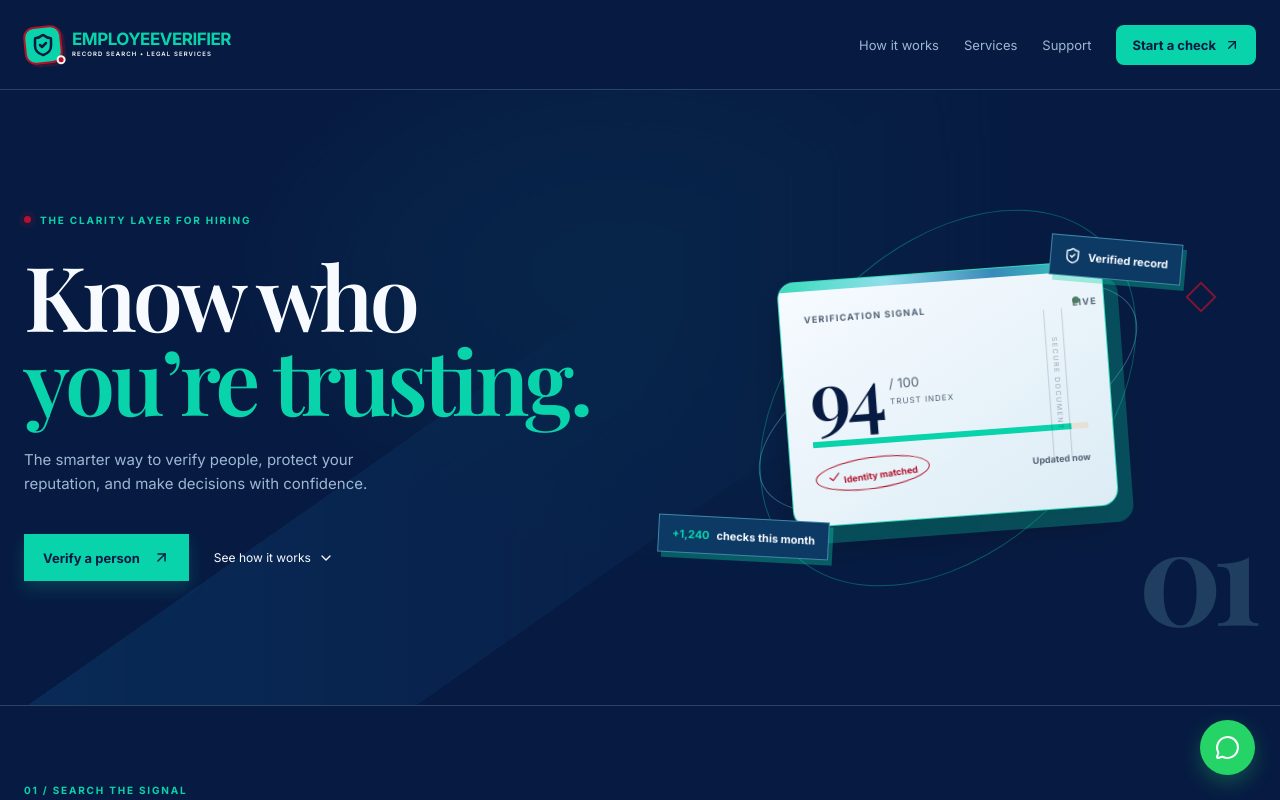
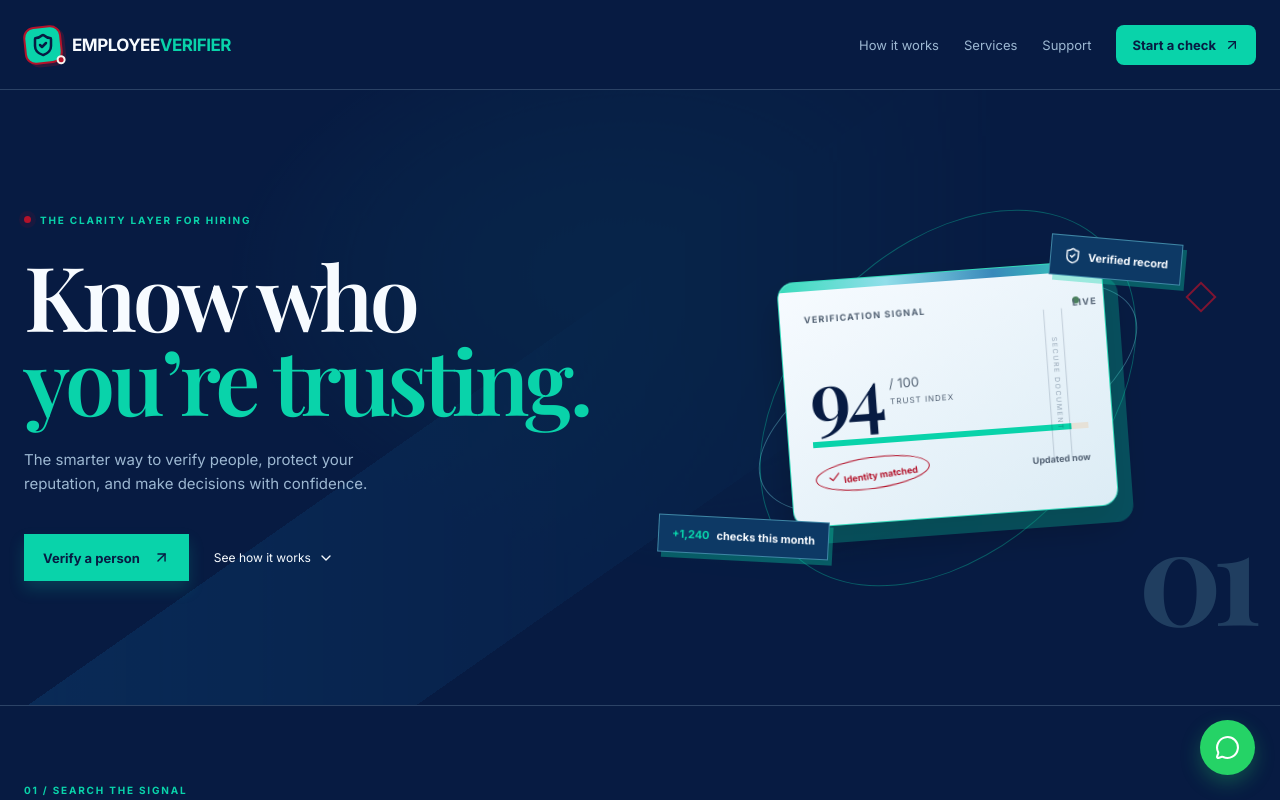
Before and after one commit to mashamshahzad44/Employee-Verifier, a React (Vite) app: page / in a window 1280 px wide. Shown: the top 800 px of the page. Built offline with nearby package versions, Linux system fonts and the light colour scheme.

Commit message:
Restore previous logo treatment

```diff
--- a/src/App.css
+++ b/src/App.css
@@ -5,7 +5,6 @@ main { min-height: 100vh; overflow: hidden; color: var(--navy); background: var(
 .shell { width: min(1180px, calc(100% - 80px)); margin: 0 auto; }
 .nav { height: 90px; display: flex; align-items: center; justify-content: space-between; border-bottom: 1px solid var(--line); position: relative; z-index: 5; }
 .brand { display: inline-flex; align-items: center; gap: 10px; flex-shrink: 0; font: 700 17px 'Inter', sans-serif; letter-spacing: -.5px; }.brand > span:last-child > span { color: var(--red); }.brand-mark { width: 38px; height: 38px; display: grid; place-items: center; color: var(--paper); background: var(--navy); border: 2px solid var(--red); border-radius: 11px; transform: rotate(-6deg); position: relative; box-shadow: 3px 3px 0 rgba(179,18,42,.22); }.brand-mark svg { transform: rotate(6deg); }.brand-mark i { position: absolute; right: -4px; bottom: -4px; width: 9px; height: 9px; background: var(--red); border: 2px solid var(--paper); border-radius: 50%; }
-.brand-copy { display: flex; flex-direction: column; align-items: flex-start; gap: 2px; }.brand-copy > span { line-height: 1; }.brand-copy small { color: currentColor; font: 600 6px/1.2 'Inter', sans-serif; letter-spacing: 1.1px; white-space: nowrap; }.footer .brand-copy small { color: #aab2bb; }.footer .brand-copy > span > span { color: #e7a9ad; }
 .nav-links { display: flex; align-items: center; gap: 25px; color: var(--ink-soft); font-size: 13px; }.nav-links a, .text-link { white-space: nowrap; transition: color .2s ease; }.nav-links a:hover, .text-link:hover { color: var(--red); }.nav-cta { display: inline-flex; align-items: center; gap: 8px; color: var(--paper) !important; background: var(--red); padding: 12px 16px; font-weight: 700; }.icon-button { border: 0; background: none; color: var(--navy); cursor: pointer; }.menu-button { display: none; }
 .hero { min-height: 615px; display: grid; grid-template-columns: 1fr 1fr; align-items: center; position: relative; }.hero::before { content: ''; position: absolute; inset: 0; opacity: .32; pointer-events: none; background-image: repeating-radial-gradient(ellipse at 20% 20%, transparent 0 15px, rgba(11,37,69,.13) 16px 17px, transparent 18px 30px), repeating-linear-gradient(28deg, transparent 0 13px, rgba(11,37,69,.08) 14px 15px, transparent 16px 28px); mask-image: linear-gradient(90deg, #000, transparent 80%); }
 .hero-copy, .hero-visual { position: relative; z-index: 1; }.eyebrow, .section-kicker { color: var(--red); text-transform: uppercase; letter-spacing: 1.8px; font-size: 10px; font-weight: 700; }.eyebrow { display: flex; align-items: center; gap: 9px; }.pulse, .live-dot { display: inline-block; width: 7px; height: 7px; border-radius: 50%; background: var(--red); }.pulse { box-shadow: 0 0 0 5px rgba(179,18,42,.1); }
--- a/src/App.jsx
+++ b/src/App.jsx
@@ -34,7 +34,7 @@ function App() {
       <nav className="nav shell">
         <a className="brand" href="#top" aria-label="Employee Verifier home">
           <span className="brand-mark"><ShieldCheck size={24} strokeWidth={2.5} /><i></i></span>
-          <span className="brand-copy"><span>EMPLOYEE<span>VERIFIER</span></span><small>RECORD SEARCH • LEGAL SERVICES</small></span>
+          <span>EMPLOYEE<span>VERIFIER</span></span>
         </a>
         <div className={`nav-links ${menuOpen ? 'is-open' : ''}`}>
           <a href="#how-it-works">How it works</a>
@@ -90,7 +90,7 @@ function App() {
 
       <section className="closing shell" id="support"><div><div className="eyebrow"><span className="pulse"></span> Here when the answer matters</div><h2>Good decisions<br /><em>feel different.</em></h2></div><a className="button button-lime" href="mailto:info@employeeverifier.com">Talk to our team <ArrowUpRight size={18} /></a></section>
       <footer className="footer shell">
-        <div className="footer-brand"><a className="brand" href="#top"><span className="brand-mark"><ShieldCheck size={20} /><i></i></span><span className="brand-copy"><span>EMPLOYEE<span>VERIFIER</span></span><small>RECORD SEARCH • LEGAL SERVICES</small></span></a><p>Identity and employment verification,<br />public records, and legal support in one place.</p></div>
+        <div className="footer-brand"><a className="brand" href="#top"><span className="brand-mark"><ShieldCheck size={20} /><i></i></span><span>EMPLOYEE<span>VERIFIER</span></span></a><p>Identity and employment verification,<br />public records, and legal support in one place.</p></div>
         <div className="footer-contact"><strong>Contact support</strong><a href="https://wa.me/447777793786" target="_blank" rel="noreferrer"><MessageCircle size={16} /> +44 7777 793786</a><a href="mailto:info@employeeverifier.com"><Mail size={16} /> info@employeeverifier.com</a></div>
         <div className="footer-explore"><strong>Explore</strong><a href="#how-it-works">How it works</a><a href="#services">Services</a><a href="#support">Support</a></div>
         <div className="footer-bottom"><span>© 2026 Employee Verifier. All rights reserved.</span><span>Verification • Records • Legal advisory</span></div>
```
